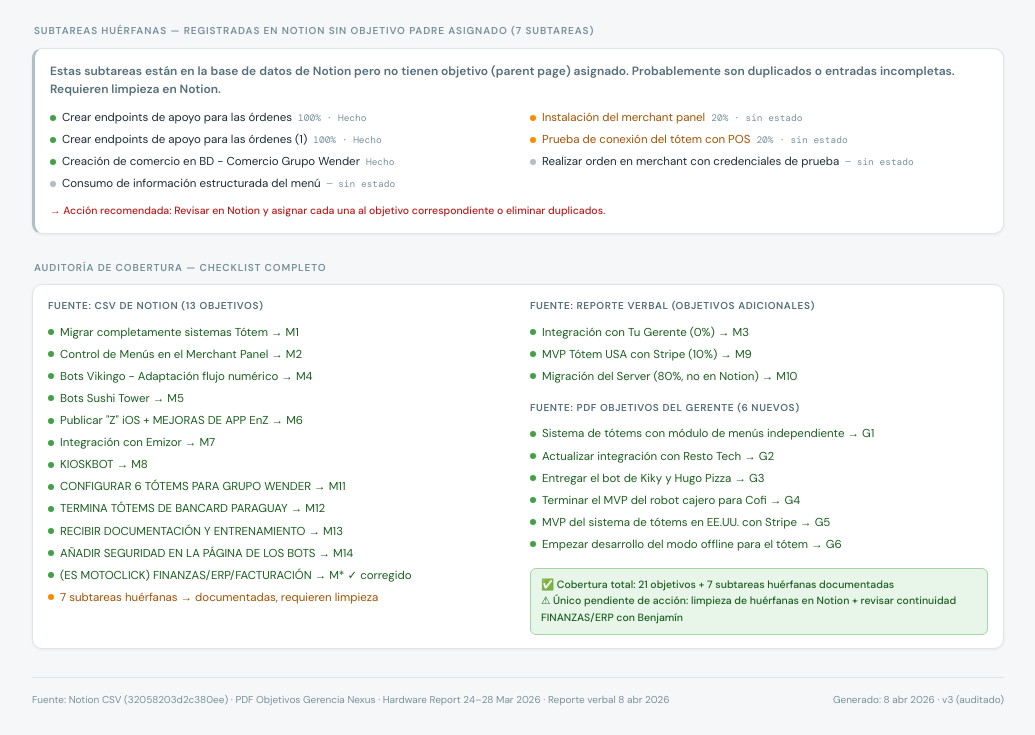
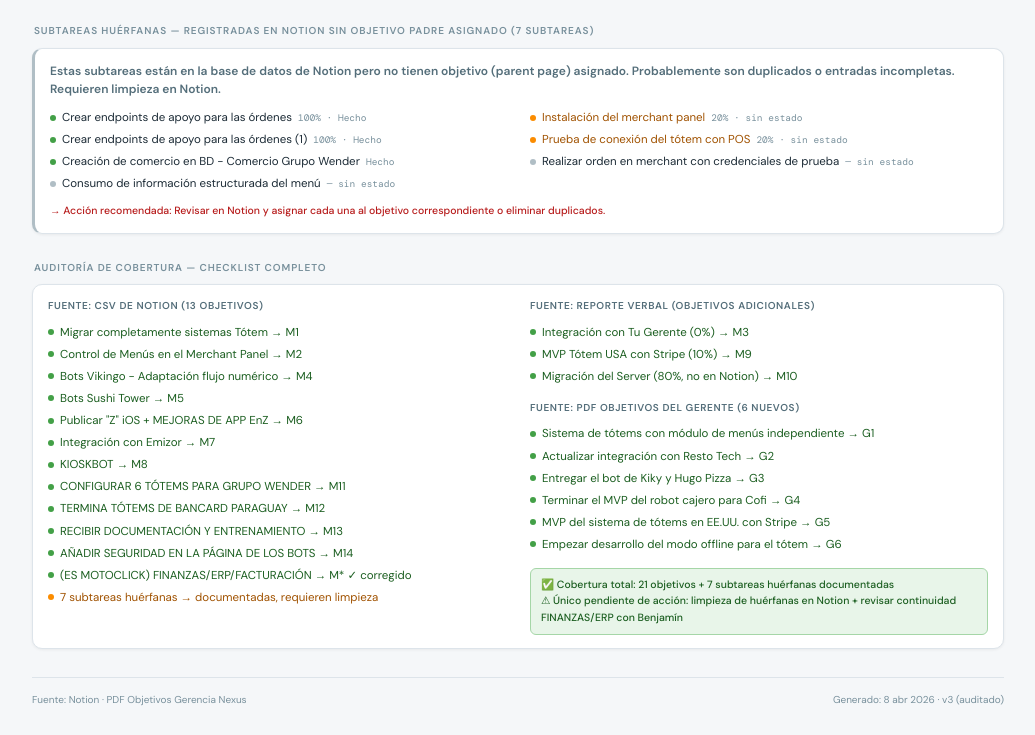
Before and after one commit to bolivianotech/nexuspatiotech, a plain HTML site: page index.html in a window 1280 px wide. Shown: the part 4266-5001 px from the top of the page, without its empty margins (122-1157 px from the left). Drawn offline with nearby package versions, Linux system fonts and the light colour scheme.

Commit message:
Update source information in index.html

```diff
--- a/index.html
+++ b/index.html
@@ -763,7 +763,7 @@
 </div>
 
 <div class="rf">
-  <span>Fuente: Notion CSV (32058203d2c380ee) · PDF Objetivos Gerencia Nexus · Hardware Report 24–28 Mar 2026 · Reporte verbal 8 abr 2026</span>
+  <span>Fuente: Notion · PDF Objetivos Gerencia Nexus</span>
   <span>Generado: 8 abr 2026 · v3 (auditado)</span>
 </div>
 
```
